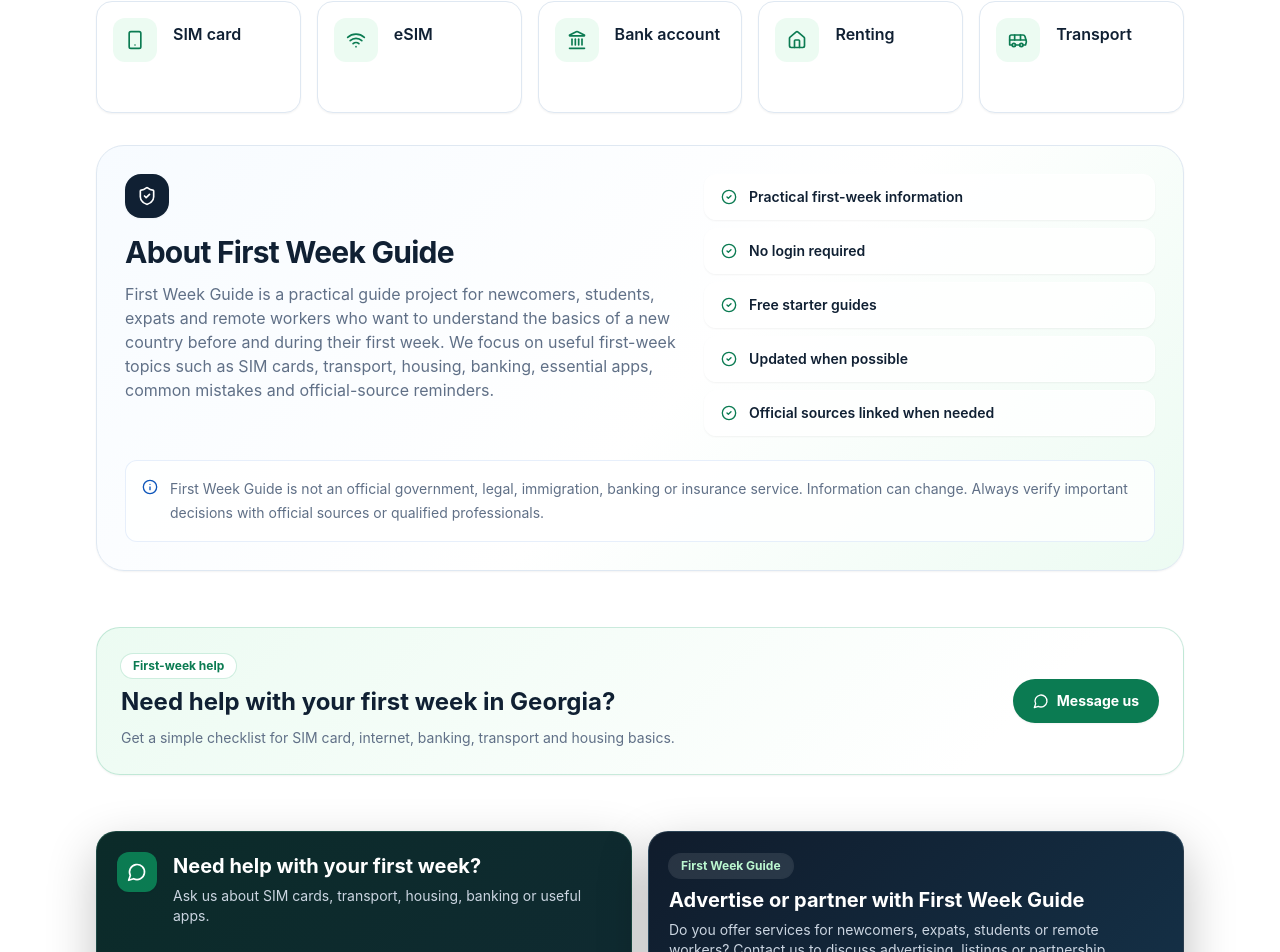
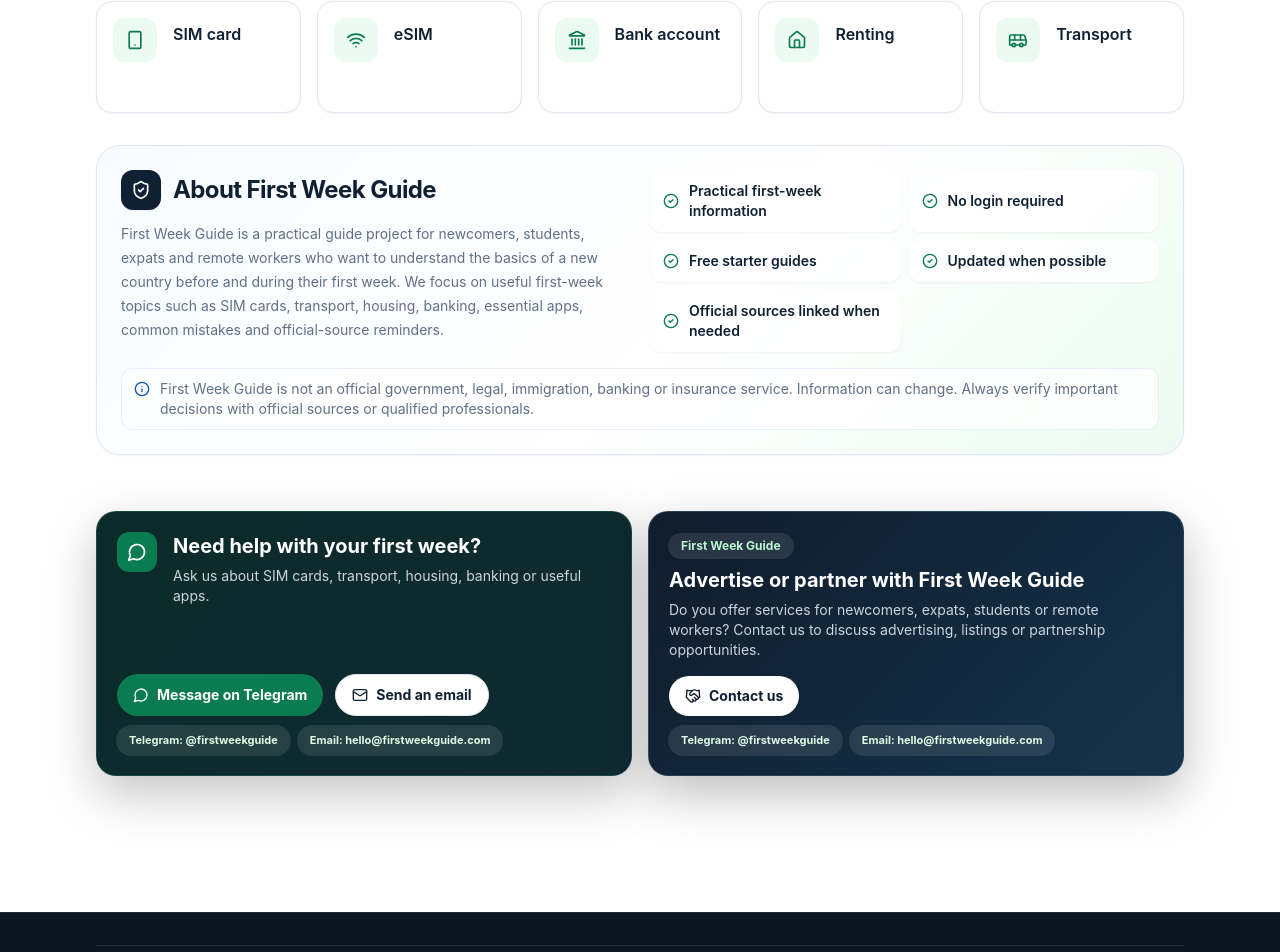
Before and after one commit to cenkerdem763-alt/BeforeYouLand, a React (Vite) app: page /en in a window 1280 px wide. Shown: the part 1831-2783 px from the top of the page. Built offline with nearby package versions, Linux system fonts and the light colour scheme.

Commit message:
Streamline homepage trust content

```diff
--- a/src/components/AboutTrustSection.tsx
+++ b/src/components/AboutTrustSection.tsx
@@ -14,23 +14,25 @@
   disclaimer,
 }: AboutTrustSectionProps) {
   return (
-    <section className="overflow-hidden rounded-[1.75rem] border border-line bg-[linear-gradient(135deg,#f7fbff_0%,#ffffff_55%,#ecfbf2_100%)] p-5 shadow-sm sm:p-7">
-      <div className="grid gap-7 lg:grid-cols-[minmax(0,1.1fr)_minmax(320px,0.9fr)] lg:items-start">
+    <section className="overflow-hidden rounded-[1.5rem] border border-line bg-[linear-gradient(135deg,#f7fbff_0%,#ffffff_55%,#ecfbf2_100%)] p-5 shadow-sm sm:p-6">
+      <div className="grid gap-5 lg:grid-cols-[minmax(0,1fr)_minmax(440px,1fr)] lg:items-start">
         <div>
-          <span className="flex h-11 w-11 items-center justify-center rounded-2xl bg-ink text-white shadow-sm">
-            <ShieldCheck className="h-5 w-5" aria-hidden="true" />
-          </span>
-          <h2 className="mt-4 text-2xl font-bold tracking-tight sm:text-3xl">{title}</h2>
-          <p className="mt-3 max-w-3xl text-sm leading-7 text-muted sm:text-base">
+          <div className="flex items-center gap-3">
+            <span className="flex h-10 w-10 shrink-0 items-center justify-center rounded-xl bg-ink text-white shadow-sm">
+              <ShieldCheck className="h-5 w-5" aria-hidden="true" />
+            </span>
+            <h2 className="text-2xl font-bold tracking-tight">{title}</h2>
+          </div>
+          <p className="mt-3 max-w-3xl text-sm leading-6 text-muted">
             {description}
           </p>
         </div>
 
-        <ul className="grid gap-2 sm:grid-cols-2 lg:grid-cols-1">
+        <ul className="grid gap-2 sm:grid-cols-2">
           {trustPoints.map((point) => (
             <li
               key={point}
-              className="flex items-center gap-3 rounded-xl border border-white bg-white/85 px-4 py-3 text-sm font-semibold text-ink shadow-sm"
+              className="flex items-center gap-2.5 rounded-xl border border-white bg-white/85 px-3 py-2.5 text-sm font-semibold leading-5 text-ink shadow-sm"
             >
               <CheckCircle2 className="h-4 w-4 shrink-0 text-green-700" aria-hidden="true" />
               {point}
@@ -39,7 +41,7 @@
         </ul>
       </div>
 
-      <div className="mt-6 flex items-start gap-3 rounded-xl border border-blue-600/10 bg-white/80 p-4 text-sm leading-6 text-muted">
+      <div className="mt-4 flex items-start gap-2.5 rounded-xl border border-blue-600/10 bg-white/80 px-3 py-2.5 text-xs leading-5 text-muted sm:text-sm">
         <Info className="mt-0.5 h-4 w-4 shrink-0 text-blue-700" aria-hidden="true" />
         <p>{disclaimer}</p>
       </div>
--- a/src/components/GuideLayout.tsx
+++ b/src/components/GuideLayout.tsx
@@ -22,7 +22,6 @@
 import CTABox from './CTABox';
 import FAQSection from './FAQSection';
 import LastUpdated from './LastUpdated';
-import LeadCTA from './LeadCTA';
 import { getCountryPath, type Country } from '../data/countries';
 import type { Guide } from '../data/guides';
 import { siteConfig } from '../data/config';
@@ -612,7 +611,6 @@
             />
           ) : null}
 
-          <LeadCTA country={country} language={language} />
         </div>
 
         <aside className="h-fit rounded-2xl border border-line bg-white p-5 shadow-soft lg:sticky lg:top-24">
--- a/src/components/LeadCTA.tsx
+++ /dev/null
@@ -1,57 +0,0 @@
-import { MessageCircle } from 'lucide-react';
-import type { Country } from '../data/countries';
-import type { Language } from '../data/i18n';
-
-type LeadCTAProps = {
-  country: Country;
-  language: Language;
-  compact?: boolean;
-};
-
-export default function LeadCTA({ country, language, compact = false }: LeadCTAProps) {
-  const countryName = country.content[language].name;
-  const title = {
-    en: `Need help with your first week in ${countryName}?`,
-    tr: `${countryName} için ilk hafta yardıma mı ihtiyacın var?`,
-    ru: `Нужна помощь с первой неделей в ${countryName}?`,
-  }[language];
-  const description = {
-    en: 'Get a simple checklist for SIM card, internet, banking, transport and housing basics.',
-    tr: 'SIM kart, internet, banka, ulaşım ve ev bulma gibi temel ihtiyaçları kolayca öğren.',
-    ru: 'Получите простой чеклист: SIM-карта, интернет, банк, транспорт и жильё.',
-  }[language];
-  const button = {
-    en: 'Message us',
-    tr: 'Mesaj gönder',
-    ru: 'Написать',
-  }[language];
-  const eyebrow = {
-    en: 'First-week help',
-    tr: 'İlk hafta desteği',
-    ru: 'Помощь в первую неделю',
-  }[language];
-
-  return (
-    <section
-      id={compact ? undefined : 'contact'}
-      className={`rounded-[1.5rem] border border-green-600/20 bg-[linear-gradient(135deg,#ecfbf2_0%,#ffffff_82%)] p-5 shadow-sm ${compact ? '' : 'sm:p-6'}`}
-    >
-      <div className="flex flex-col gap-4 sm:flex-row sm:items-center sm:justify-between">
-        <div>
-          <p className="mb-2 inline-flex rounded-full bg-white px-3 py-1 text-xs font-bold text-green-700 ring-1 ring-green-600/15">
-            {eyebrow}
-          </p>
-          <h2 className={`${compact ? 'text-lg' : 'text-xl sm:text-2xl'} font-bold`}>{title}</h2>
-          <p className="mt-2 text-sm leading-6 text-muted">{description}</p>
-        </div>
-        <a
-          href="#contact"
-          className="focus-ring inline-flex shrink-0 items-center justify-center gap-2 rounded-full bg-green-700 px-5 py-3 text-sm font-bold text-white shadow-sm transition hover:bg-green-600"
-        >
-          <MessageCircle className="h-4 w-4" aria-hidden="true" />
-          {button}
-        </a>
-      </div>
-    </section>
-  );
-}
--- a/src/pages/CountryPage.tsx
+++ b/src/pages/CountryPage.tsx
@@ -18,7 +18,6 @@
 import EssentialAppsSection from '../components/EssentialAppsSection';
 import FAQSection from '../components/FAQSection';
 import LastUpdated from '../components/LastUpdated';
-import LeadCTA from '../components/LeadCTA';
 import SEO from '../components/SEO';
 import { siteConfig } from '../data/config';
 import TopicCard from '../components/TopicCard';
@@ -221,10 +220,6 @@
           </div>
         ) : null}
 
-        <div className="mt-8">
-          <LeadCTA country={country} language={language} />
-        </div>
-
         <section className="mt-10">
           <h2 className="text-2xl font-bold">{labels.overview}</h2>
           <div className="mt-5 grid gap-3 md:grid-cols-2">
--- a/src/pages/HomePage.tsx
+++ b/src/pages/HomePage.tsx
@@ -14,7 +14,6 @@
 import CountryCard from '../components/CountryCard';
 import AboutTrustSection from '../components/AboutTrustSection';
 import ComparisonLinkCard from '../components/ComparisonLinkCard';
-import LeadCTA from '../components/LeadCTA';
 import PartnerCTA from '../components/PartnerCTA';
 import Search from '../components/Search';
 import SEO from '../components/SEO';
@@ -179,9 +178,6 @@
                 </Link>
               ))}
             </div>
-            <div className="mt-3">
-              <LeadCTA country={georgia} language={language} compact />
-            </div>
           </div>
         </div>
       </section>
@@ -224,10 +220,6 @@
         />
       </section>
 
-      <section className="container-shell pb-14">
-        <LeadCTA country={georgia} language={language} />
-      </section>
-
       <section className="container-shell grid gap-4 pb-14 lg:grid-cols-2">
         <SupportCTA language={language} />
         <PartnerCTA language={language} />
```
